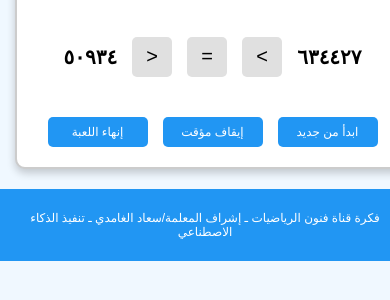
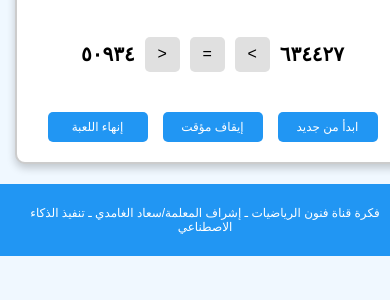
Before and after one commit to ensanbinadam/muqaranat-alaadad, a plain HTML site: page index.html in a window 390 px wide. Shown: the part 184-484 px from the top of the page. Drawn offline with Linux system fonts and the light colour scheme.

Commit message:
index.html

```diff
--- a/index.html
+++ b/index.html
@@ -49,7 +49,7 @@
             display: flex;
             align-items: center;
             justify-content: center;
-            gap: 15px;
+            gap: 10px;
             flex-wrap: wrap;
         }
 
@@ -62,15 +62,15 @@
         .options {
             display: flex;
             justify-content: center;
-            gap: 15px;
+            gap: 10px;
             margin: 20px 0;
             flex-wrap: wrap;
         }
 
         .options button {
-            width: 60px;
-            height: 60px;
-            font-size: 28px;
+            width: 45px;
+            height: 45px;
+            font-size: 20px;
             border: none;
             border-radius: 5px;
             background-color: #e0e0e0;
@@ -137,9 +137,9 @@
 
         @media (max-width: 768px) {
             .options button {
-                width: 50px;
-                height: 50px;
-                font-size: 24px;
+                width: 40px;
+                height: 40px;
+                font-size: 18px;
             }
 
             .controls button {
@@ -162,9 +162,9 @@
 
         @media (max-width: 480px) {
             .options button {
-                width: 40px;
-                height: 40px;
-                font-size: 20px;
+                width: 35px;
+                height: 35px;
+                font-size: 16px;
             }
 
             .controls button {
```
